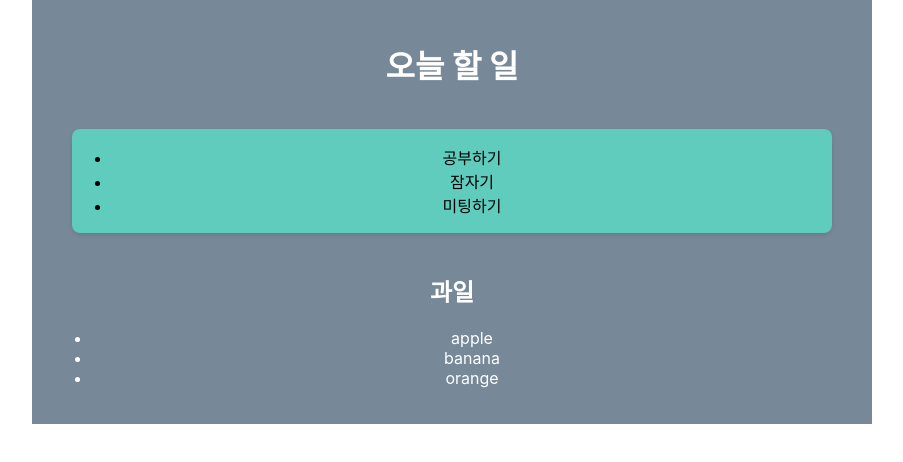
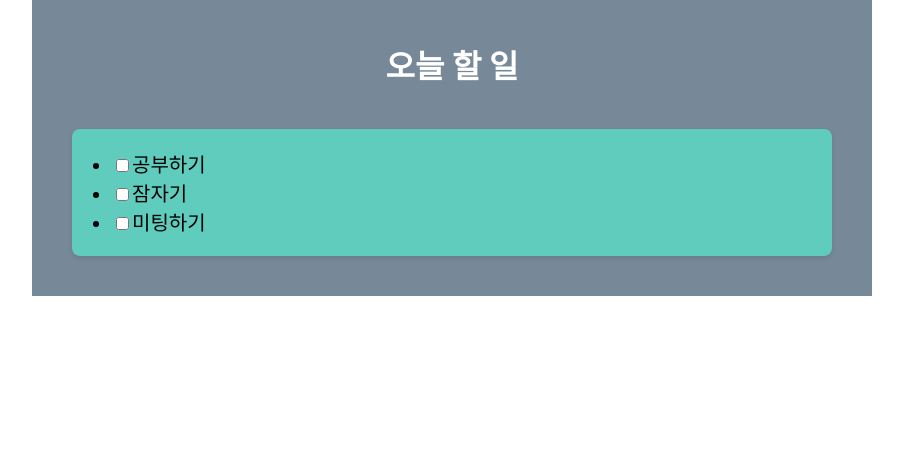
Before and after one commit to Algoruu/ReactExam, a React (Create React App) app in the folder todolist/: page / in a window 1280 px wide. Shown: the top 462 px of the page, without its empty margins (188-1091 px from the left). Built offline with nearby package versions, Linux system fonts and the light colour scheme.

Commit message:
체크박스 기능 추가

```diff
--- a/todolist/src/App.css
+++ b/todolist/src/App.css
@@ -4,6 +4,8 @@
   box-shadow: 0 2px 4px rgba(0, 0, 0, 0.1);
   overflow: hidden;
   color: black;
+  text-align: left;
+  font-size: 20px;
 }
 
 .container{
--- a/todolist/src/App.tsx
+++ b/todolist/src/App.tsx
@@ -37,8 +37,6 @@
       {/* <ClassCom></ClassCom>
       <FuncCom></FuncCom> */}
       <Todolist></Todolist>
-      <MapTest></MapTest>
-
     </div>
   );
 
--- a/todolist/src/Todolist.tsx
+++ b/todolist/src/Todolist.tsx
@@ -16,6 +16,14 @@
         {id : 3, text : '미팅하기', isChecked : false}
     ]);
 
+    const handleCheckedChange = (itemId : number) => {
+        setTodos((prevItems) =>
+            prevItems.map((item) =>
+                item.id === itemId ? {...item, isChecked : !item.isChecked } : item
+            )//체크박스를 클릭하면 해당 항목의 isChecked값이 true, false로 변경되고 아니라면 기존의 항목 item이 반환됨
+        )
+    }
+
     return(
         <div>
             <h1>{title}</h1>
@@ -25,7 +33,20 @@
                     <ul>
                         {
                             todos.map((todo, index) => (
-                                <li key={index}>{todo.text}</li>
+                                <li key={todo.id}>
+                                    <input type = "checkbox"
+                                    onChange={() => {
+                                        handleCheckedChange(todo.id);
+
+                                    }}></input>
+                                    <span>
+                                        {
+                                            todo.isChecked ?
+                                            <del>{todo.text}</del>
+                                            : <span>{todo.text}</span>
+                                        }
+                                    </span>
+                                </li>
                             ))
                         }
                     </ul>
```
